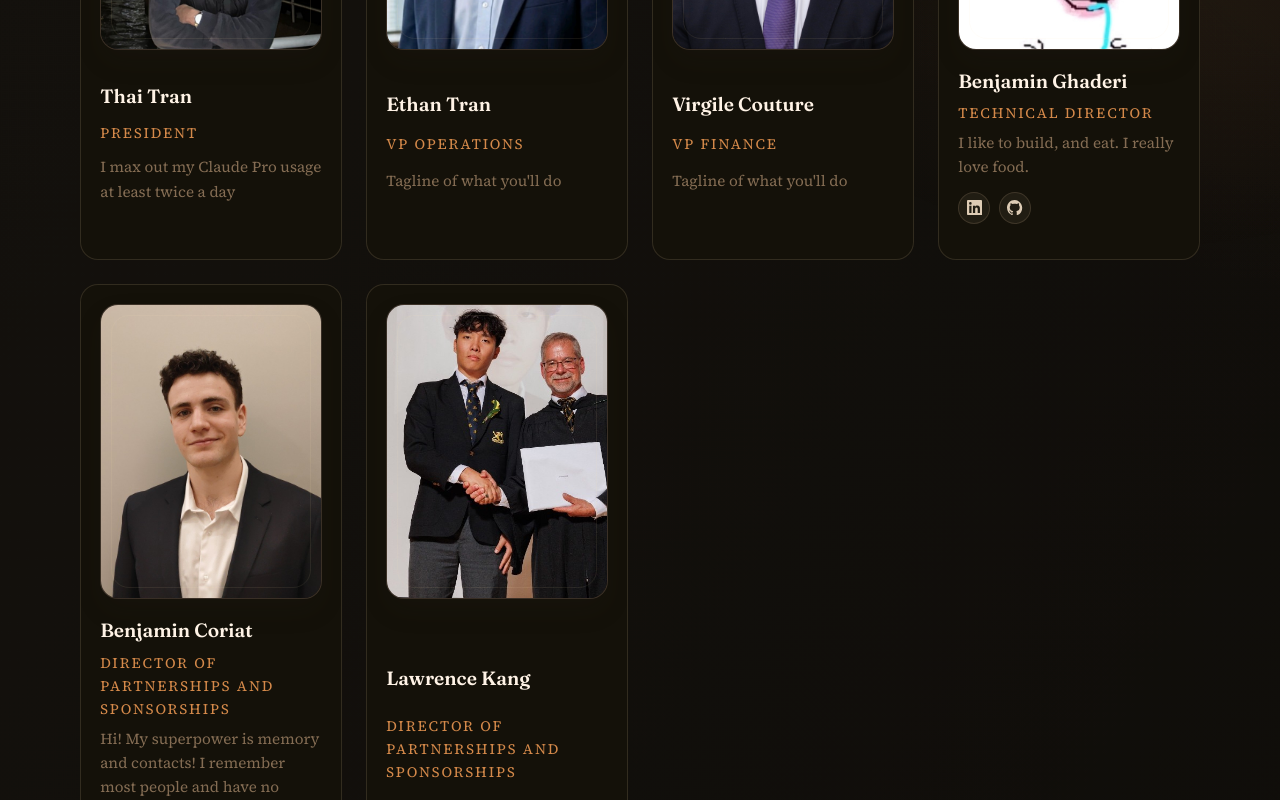
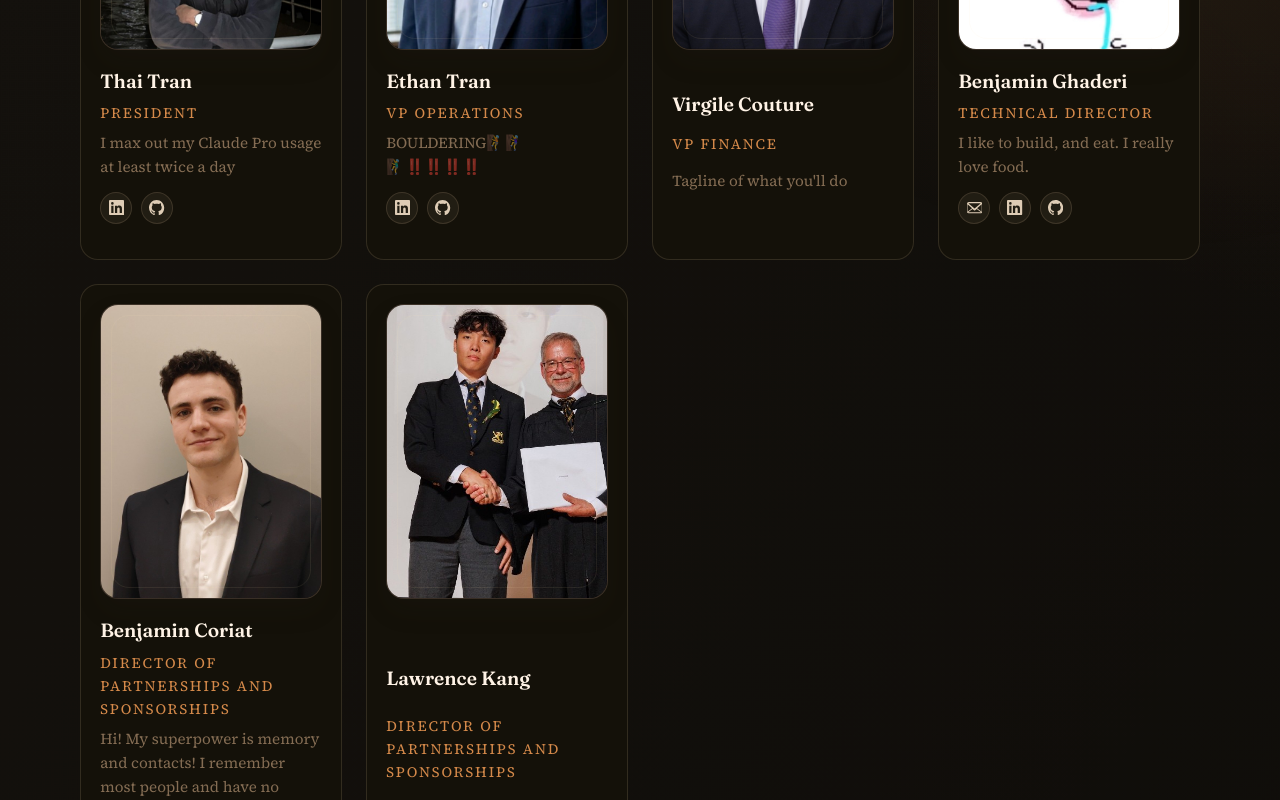
Before and after one commit to CBC-Mcgill/CBC-website, a Next.js app: page /people in a window 1280 px wide. Shown: the part 900-1700 px from the top of the page. Built offline with nearby package versions, Linux system fonts and the light colour scheme.

Commit message:
I forgor how to git amend :skull:.

```diff
--- a/data/people.ts
+++ b/data/people.ts
@@ -20,10 +20,10 @@ const Person = (
 });
 
 export const leadership: Person[] = [
-  Person('Thai Tran', 'President', "I max out my Claude Pro usage at least twice a day", 'assets/people/ThaiTran.png'),
-  Person('Ethan Tran', 'VP Operations', "Tagline of what you'll do", 'assets/people/ethan.png'),
+  Person('Thai Tran', 'President', "I max out my Claude Pro usage at least twice a day", 'assets/people/ThaiTran.png', '', 'https://www.linkedin.com/in/thai-tran-minh/', 'https://github.com/thaimtl/'),
+  Person('Ethan Tran', 'VP Operations', "BOULDERING🧗🧗‍♀️🧗‍♂️‼️‼️‼️‼️", 'assets/people/ethan.png', '', 'https://www.linkedin.com/in/-ethantran-/', 'https://github.com/tran-ethan'),
   Person('Virgile Couture', 'VP Finance', "Tagline of what you'll do", 'assets/people/VirgileCouture.png'),
-  Person('Benjamin Ghaderi', 'Technical Director', "I like to build, and eat. I really love food.", 'assets/people/placeholder.png', '', 'https://linkedin.com/in/ben-ghaderi', 'https://github.com/BenGhad/'),
+  Person('Benjamin Ghaderi', 'Technical Director', "I like to build, and eat. I really love food.", 'assets/people/placeholder.png', 'benjamin.ghaderi@mail.mcgill.ca', 'https://linkedin.com/in/ben-ghaderi', 'https://github.com/BenGhad/'),
   Person('Benjamin Coriat', 'Director of Partnerships and Sponsorships', "Hi! My superpower is memory and contacts! I remember most people and have no social awareness. Don't hesitate to reach out!", 'assets/people/BenjaminCoriat.jpeg', '', 'https://www.linkedin.com/in/benjamin-coriat-763a9819a/'),
   Person('Lawrence Kang', 'Director of Partnerships and Sponsorships', "Tagline of what you'll do", 'assets/people/LawrenceKang.jpeg'),
 ];
@@ -31,7 +31,7 @@ export const leadership: Person[] = [
 export const associates: Person[] = [
   Person('Annie Huynh', 'Media Associate', "Tagline of what you'll do", 'assets/people/AnnieHuynh.jpeg'),
   Person('Jason Wang', 'Financial Associate', "I'm gonna name my son Claude", 'assets/people/JasonWang.png'),
-  Person('Rayyan Khan', 'General Associate', "Tagline of what you'll do", 'assets/people/RayyanKhan.png'),
+  Person('Rayyan Khan', 'General Associate', "I’m building Quebec’s largest Islamic charity hackathon: muslimhacks.ca", 'assets/people/RayyanKhan.png', '', 'https://www.linkedin.com/in/rayyankhan1', 'https://github.com/rayyankhan47'),
   Person('David Tang', 'General Associate', "Tagline of what you'll do", 'assets/people/DavidTang.jpeg'),
   Person('Mubeen Mohammed', 'General Associate', "Tagline of what you'll do", 'assets/people/MubeenMohammed.jpeg'),
   Person('Minh Vo', 'General Associate', "Tagline of what you'll do", 'assets/people/MinhVo.jpeg'),
```
